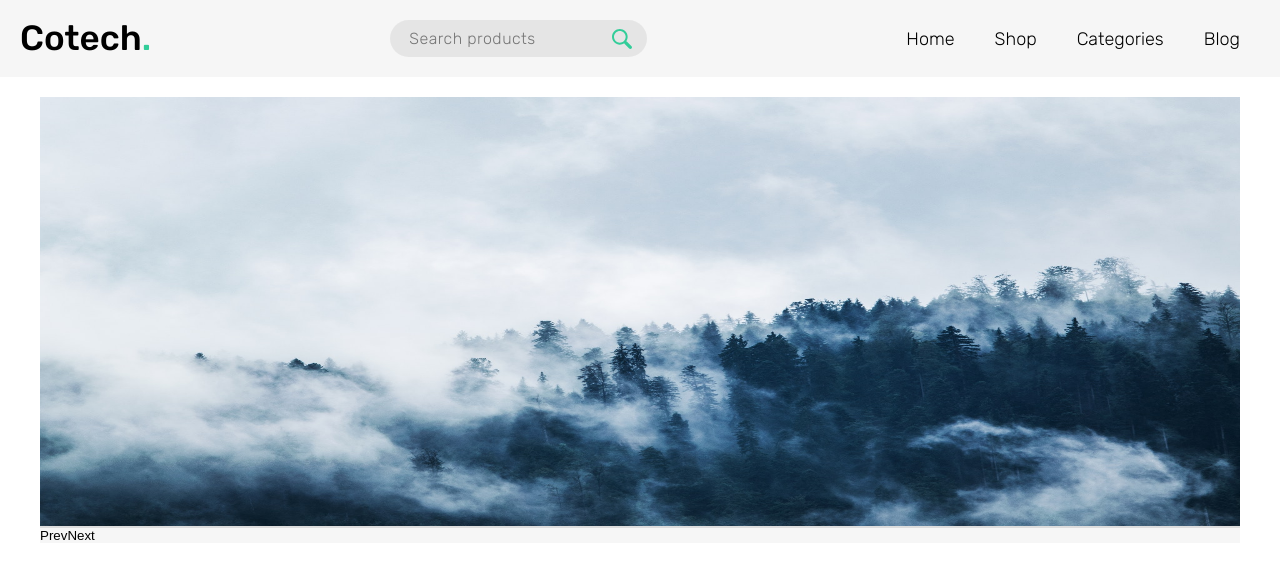
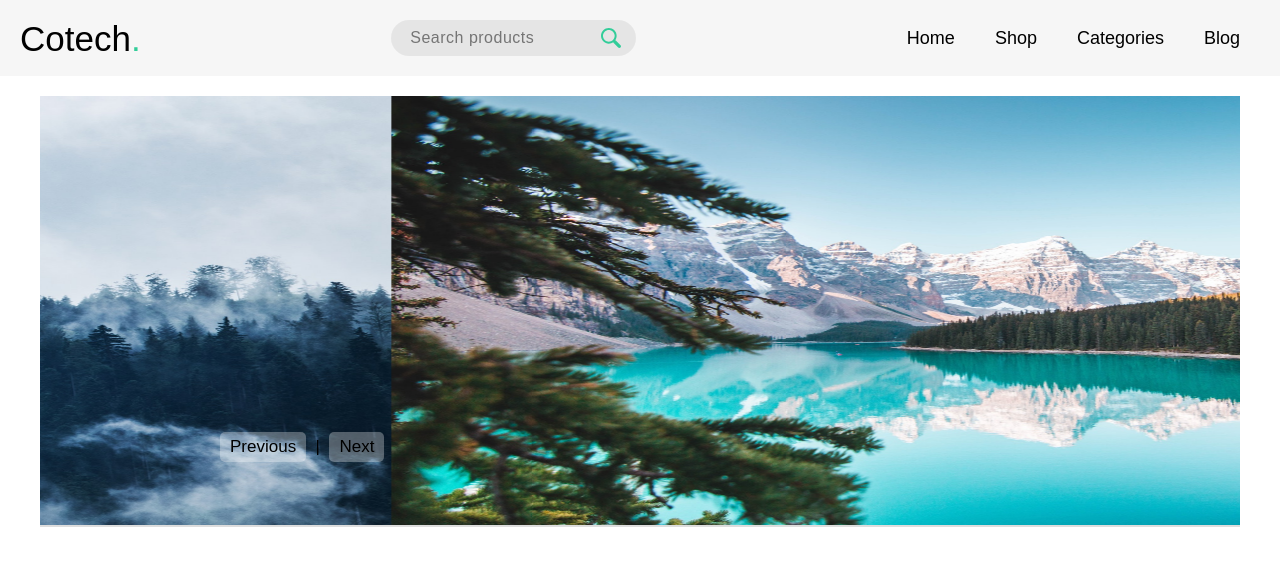
Before and after one commit to abdulmomin123/coders-tech, a Next.js app: page / in a window 1280 px wide. Shown: the top 578 px of the page. Built offline with nearby package versions, Linux system fonts and the light colour scheme.

Commit message:
Completed ImageSlideshow functionalities

```diff
--- a/src/components/ImageSlideshow.tsx
+++ b/src/components/ImageSlideshow.tsx
@@ -3,8 +3,10 @@ import { useEffect, useState } from 'react';
 import styled from 'styled-components';
 
 const Root = styled.div`
+  position: relative;
   margin-top: 2rem;
   overflow: hidden;
+  cursor: pointer;
 `;
 
 const SlidesContainer = styled.div<{
@@ -18,24 +20,55 @@ const SlidesContainer = styled.div<{
     ${({ currentImg }) => `${-((currentImg + 1 - 1) * 100)}%`}
   );
   transition: ${({ shouldTransition }) =>
-    shouldTransition ? 'transform 0.4s ease-in-out' : 'none'};
+    shouldTransition ? 'transform 0.8s ease-in-out' : 'none'};
 `;
 
 const Slide = styled.div`
   background: #ddd;
 `;
 
+const ButtonsContainer = styled.div`
+  font-size: 1.7rem;
+  font-weight: 500;
+  position: absolute;
+  bottom: 15%;
+  left: 15%;
+`;
+
+const Button = styled.button`
+  padding: 0.5rem 1rem;
+  background: rgba(255, 255, 255, 0.3);
+  border-radius: 5px;
+`;
+
 const ImageSlideshow = () => {
   // State
   const [currentImg, setCurrentImg] = useState(1);
   const [shouldTransition, setShouldTransition] = useState(true);
+  const [timer, setTimer] = useState<NodeJS.Timeout>();
+
+  const clearTimer = () => {
+    clearTimeout(timer!);
+  };
+  const initializeTimer = () => {
+    setTimer(setTimeout(() => setCurrentImg(currentImg + 1), 5000));
+  };
 
   const images = ['/p1.jpg', '/p2.jpg', '/p3.jpg', '/p4.jpg', '/p5.jpg'];
 
   useEffect(() => setShouldTransition(true), [shouldTransition]);
 
+  useEffect(() => {
+    clearTimer();
+
+    initializeTimer();
+  }, [currentImg]);
+
   return (
-    <Root>
+    <Root
+      onMouseOver={() => clearTimer()}
+      onMouseLeave={() => initializeTimer()}
+    >
       <SlidesContainer
         currentImg={currentImg}
         shouldTransition={shouldTransition}
@@ -44,6 +77,7 @@ const ImageSlideshow = () => {
             setShouldTransition(false);
             setCurrentImg(1);
           }
+
           if (currentImg < 1) {
             setShouldTransition(false);
             setCurrentImg(images.length);
@@ -63,22 +97,27 @@ const ImageSlideshow = () => {
         </Slide>
       </SlidesContainer>
 
-      <button
+      <ButtonsContainer>
+        <Button
           onClick={() => {
             if (currentImg < 1) return;
             setCurrentImg(currentImg - 1);
           }}
         >
-        Prev
-      </button>
-      <button
+          Previous
+        </Button>
+
+        <span>&nbsp; | &nbsp;</span>
+
+        <Button
           onClick={() => {
             if (currentImg > images.length) return;
             setCurrentImg(currentImg + 1);
           }}
         >
           Next
-      </button>
+        </Button>
+      </ButtonsContainer>
     </Root>
   );
 };
--- a/src/pages/_document.tsx
+++ b/src/pages/_document.tsx
@@ -37,7 +37,7 @@ class MyDocument extends Document {
     return (
       <Html lang="en">
         <Head>
-          <link rel="preconnect" href="https://fonts.googleapis.com" />
+          {/* <link rel="preconnect" href="https://fonts.googleapis.com" />
           <link
             rel="preconnect"
             href="https://fonts.gstatic.com"
@@ -46,7 +46,7 @@ class MyDocument extends Document {
           <link
             href="https://fonts.googleapis.com/css2?family=Rubik:wght@300;500&display=swap"
             rel="stylesheet"
-          />
+          /> */}
         </Head>
         <body>
           <Main />
--- a/src/styles/globalStyles.ts
+++ b/src/styles/globalStyles.ts
@@ -36,15 +36,12 @@ ${css`
     @media only screen and (max-width: 56.25em) {
       font-size: 50%; // 1rem = 8px 8/16 = 50%
     }
-
-    @media only screen and (max-width: 25em) {
-      font-size: 43.75%; // 1rem = 7px 7/16 = 43.75%
-    }
   }
 
   input,
   textarea,
-  select {
+  select,
+  button {
     font-family: inherit;
     font-size: inherit;
     font-weight: inherit;
```
Also changed, not shown: 1 other file (tests, documents, lock files or other folders). Lines whose indentation alone changed are shown as unchanged.
